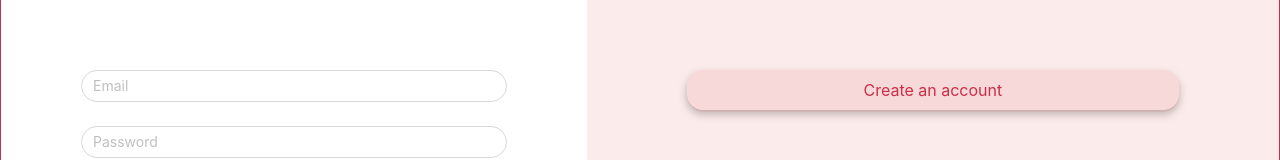
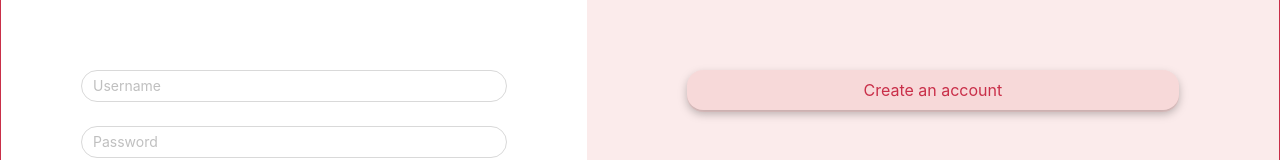
Before and after one commit to Nattalli/lteam-wine-map, a React (Create React App) app in the folder frontend/: page /login in a window 1280 px wide. Shown: the part 244-404 px from the top of the page. Built offline with nearby package versions, Linux system fonts and the light colour scheme.

Commit message:
login request;  pass username instead of email

```diff
--- a/frontend/src/pages/login/Login.tsx
+++ b/frontend/src/pages/login/Login.tsx
@@ -1,10 +1,11 @@
 import { useState } from 'react';
-import { Link } from 'react-router-dom';
+import { Link, useOutletContext } from 'react-router-dom';
 import { Col, Row, Button, Form, Input, Modal } from 'antd';
 import './Login.scss';
 import messageImg from '../../assets/img/message.svg';
 import heartImg from '../../assets/img/heart.svg';
 import { type Rule } from 'antd/es/form';
+import { postRequest } from '../../api';
 
 const EmailRules: Rule[] = [
   {
@@ -24,8 +25,13 @@ const PasswordRules: Rule[] = [
   },
 ];
 
+interface TokenContext {
+  setToken: Function;
+}
+
 export default function Login() {
   const [isModalOpen, setIsModalOpen] = useState(false);
+  const { setToken }: TokenContext = useOutletContext();
   const [form] = Form.useForm();
 
   const showModal: () => void = () => {
@@ -40,6 +46,19 @@ export default function Login() {
     setIsModalOpen(false);
   };
 
+  const onFinish = async (credentials: any) => {
+    const { data } = await postRequest('/auth/log-in/', credentials);
+    if (!data) return;
+
+    localStorage.setItem('access', data.access);
+    localStorage.setItem('refresh', data.refresh);
+
+    // toDo: setUser instead
+    setToken(data.access);
+
+    // toDo: fetch user
+  };
+
   return (
     <Row className="content">
       <Col span={11} className="input-section">
@@ -48,15 +67,16 @@ export default function Login() {
           layout={'vertical'}
           form={form}
           initialValues={{ layout: 'vertical' }}
+          onFinish={onFinish}
         >
-          <Form.Item name="email" rules={EmailRules}>
-            <Input placeholder="Email" />
+          <Form.Item name="username" rules={PasswordRules}>
+            <Input placeholder="Username" />
           </Form.Item>
           <Form.Item name="password" rules={PasswordRules}>
             <Input placeholder="Password" />
           </Form.Item>
           <Form.Item>
-            <Button type="primary" size="large" block>
+            <Button type="primary" size="large" block htmlType="submit">
               Login
             </Button>
           </Form.Item>
```
